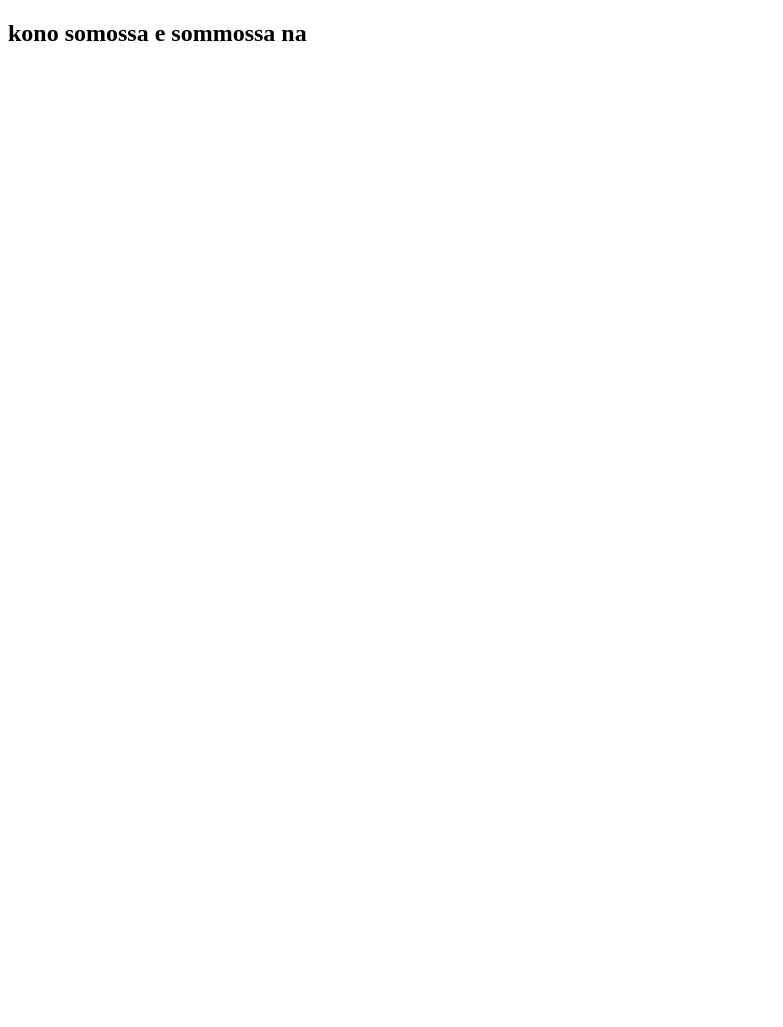
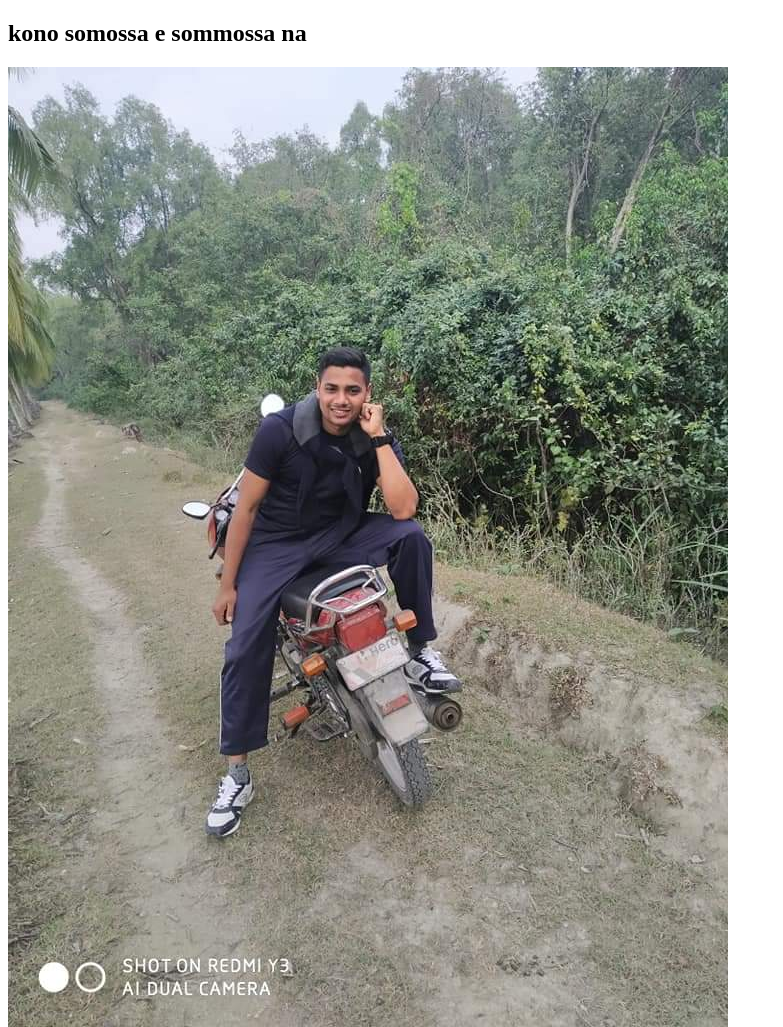
Before and after one commit to alamin2015/problem-repo, a plain HTML site: page index.html in a window 1280 px wide. Shown: the whole page, without its empty margins (0-783 px from the left). Before the commit the page ends 800 px from the top, so only its background shows below. Drawn offline with Linux system fonts and the light colour scheme.

Commit message:
added photo

```diff
--- a/index.html
+++ b/index.html
@@ -9,6 +9,7 @@
 
 <body>
     <h2>kono somossa e sommossa na</h2>
+    <img src="alamin.jpg" alt="">
 </body>
 
 </html>
```
Also changed, not shown: alamin.jpg (added), 1 other file.
